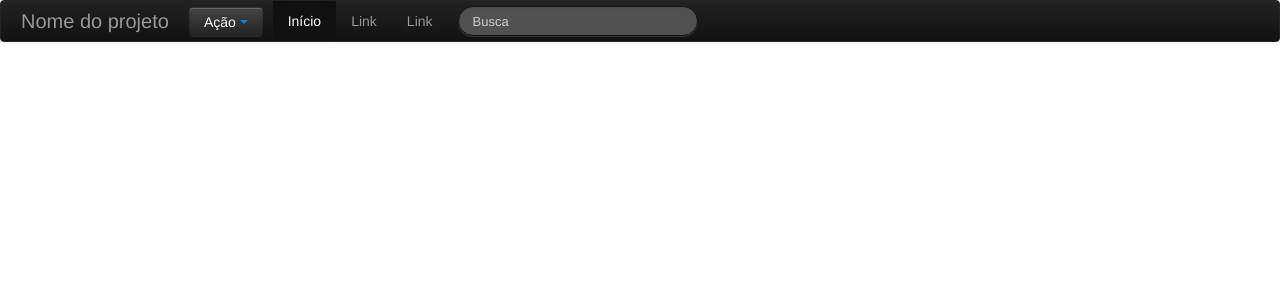
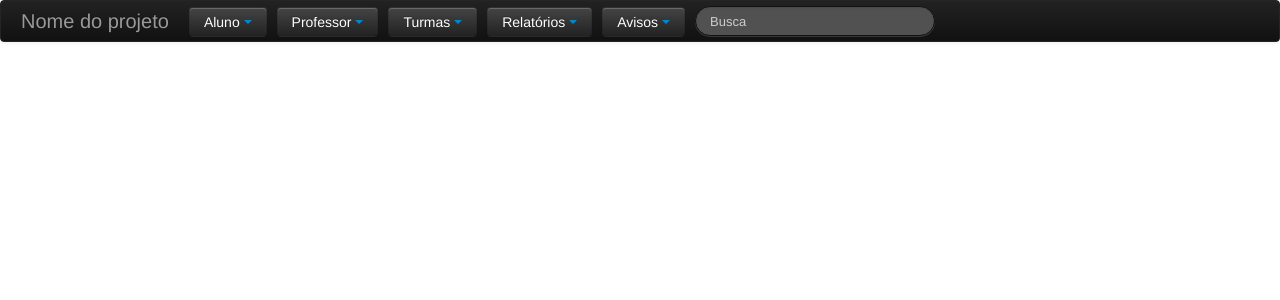
Before and after one commit to MovimentoWeb/GuideRegister, a PHP site: page / in a window 1280 px wide. Shown: the top 300 px of the page. Run offline with PHP 8.4, Linux system fonts and the light colour scheme.

Commit message:
Construção Nav bar

```diff
--- a/index.php
+++ b/index.php
@@ -31,7 +31,7 @@
                         <ul class="nav">
                             <div class="btn-group">
                                 <a class="btn dropdown-toggle btn-inverse" data-toggle="dropdown" href="#">
-                                    Ação
+                                    Aluno
                                     <span class="caret"></span>
                                 </a>
                                 <ul class="dropdown-menu">
@@ -44,14 +44,77 @@
                                     <li><a href="#">Link</a></li>
                                 </ul>
                             </div>
+                        </ul>
+
+                        <ul class="nav">
+                            <div class="btn-group">
+                                <a class="btn dropdown-toggle btn-inverse" data-toggle="dropdown" href="#">
+                                    Professor
+                                    <span class="caret"></span>
+                                </a>
+                                <ul class="dropdown-menu">
+                                    <!-- Links de menu dropdown -->
+
+                                    <li >
+                                        <a href="#">Início</a>
+                                    </li>
+                                    <li><a href="#">Link</a></li>
+                                    <li><a href="#">Link</a></li>
+                                </ul>
+                            </div>
+                        </ul>
+                        <ul class="nav">
+                            <div class="btn-group">
+                                <a class="btn dropdown-toggle btn-inverse" data-toggle="dropdown" href="#">
+                                    Turmas
+                                    <span class="caret"></span>
+                                </a>
+                                <ul class="dropdown-menu">
+                                    <!-- Links de menu dropdown -->
+
+                                    <li >
+                                        <a href="#">Início</a>
+                                    </li>
+                                    <li><a href="#">Link</a></li>
+                                    <li><a href="#">Link</a></li>
+                                </ul>
+                            </div>
+                        </ul>
+                        <ul class="nav">
+                            <div class="btn-group">
+                                <a class="btn dropdown-toggle btn-inverse" data-toggle="dropdown" href="#">
+                                    Relatórios
+                                    <span class="caret"></span>
+                                </a>
+                                <ul class="dropdown-menu">
+                                    <!-- Links de menu dropdown -->
+
+                                    <li >
+                                        <a href="#">Início</a>
+                                    </li>
+                                    <li><a href="#">Link</a></li>
+                                    <li><a href="#">Link</a></li>
+                                </ul>
+                            </div>
+                        </ul>
+                        <ul class="nav">
+                            <div class="btn-group">
+                                <a class="btn dropdown-toggle btn-inverse" data-toggle="dropdown" href="#">
+                                    Avisos
+                                    <span class="caret"></span>
+                                </a>
+                                <ul class="dropdown-menu">
+                                    <!-- Links de menu dropdown -->
+
+                                    <li >
+                                        <a href="#">Início</a>
+                                    </li>
+                                    <li><a href="#">Link</a></li>
+                                    <li><a href="#">Link</a></li>
+                                </ul>
+                            </div>
+                        </ul>
                     </div>
-                    <ul class="nav">
-                        <li class="active">
-                            <a href="#">Início</a>
-                        </li>
-                        <li><a href="#">Link</a></li>
-                        <li><a href="#">Link</a></li>
-                    </ul>
                     <form class="navbar-search pull-left">
                         <input type="text" class="search-query" placeholder="Busca">
                     </form>
```
